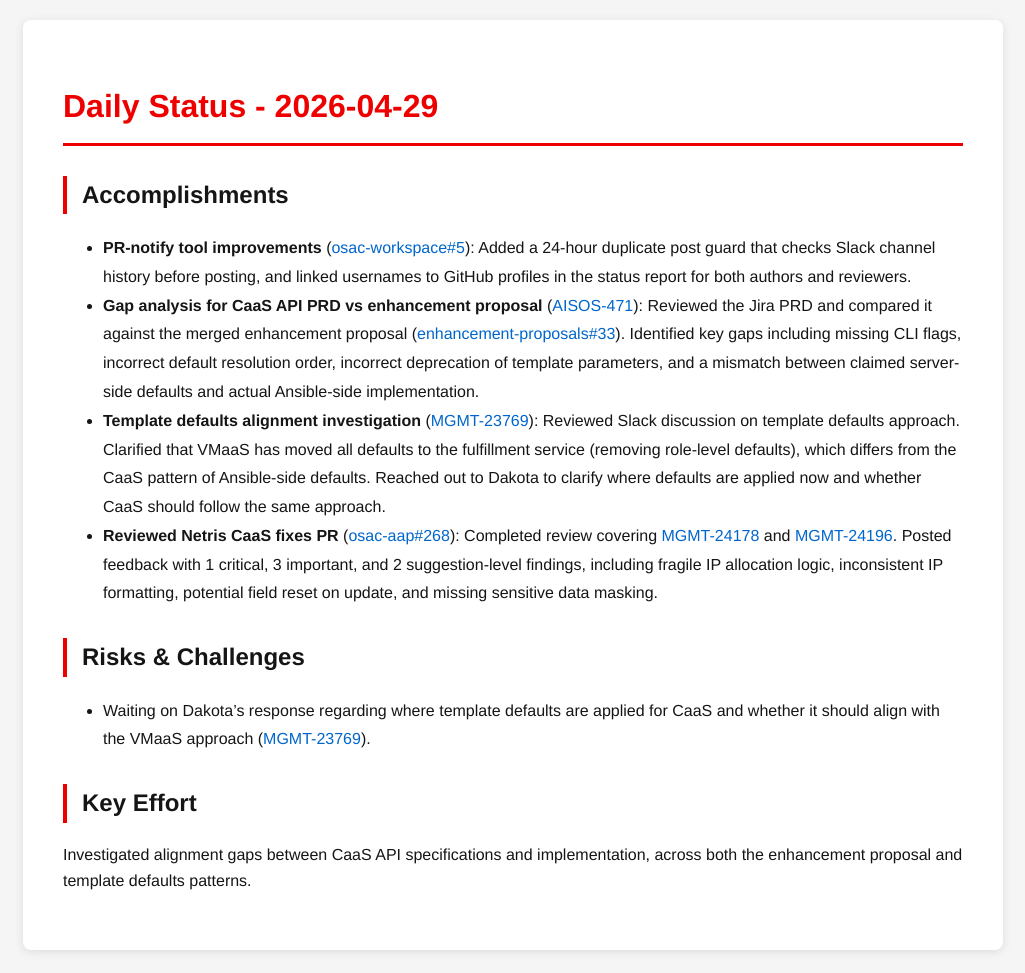
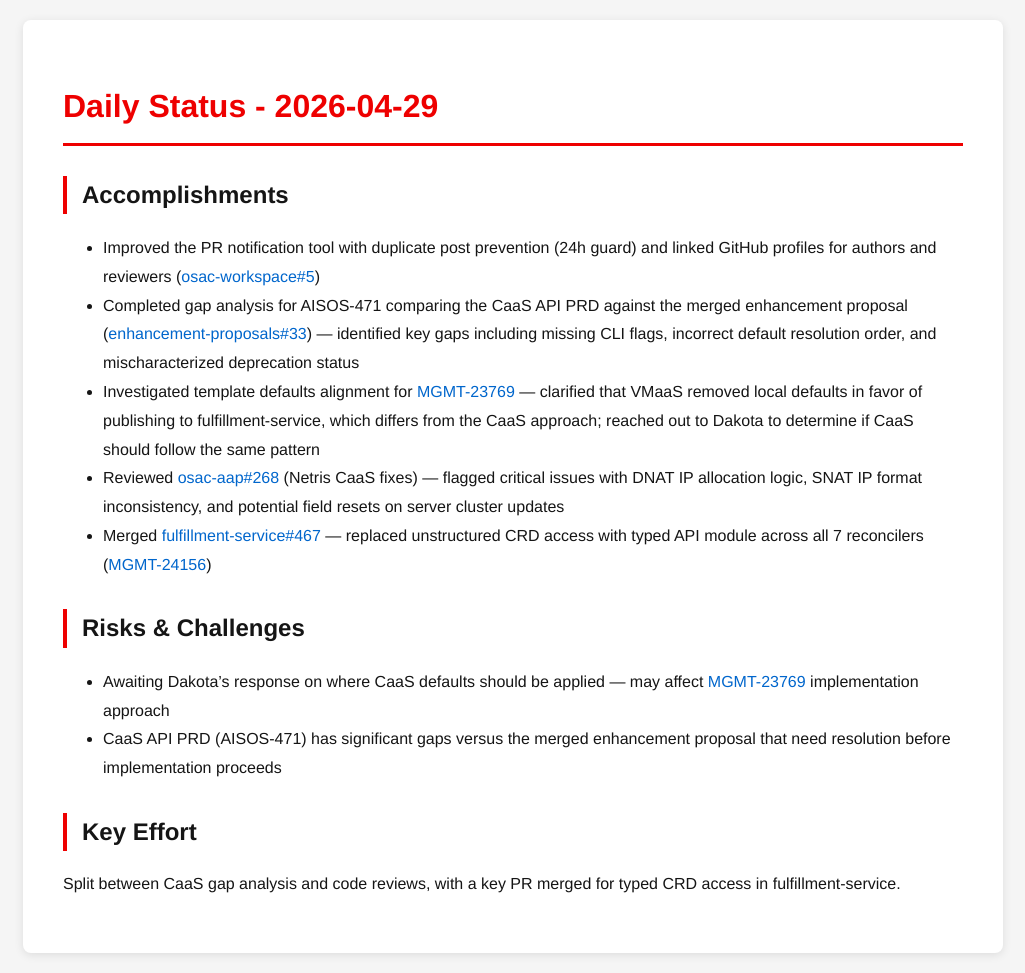
Before and after one commit to tzvatot/daily-status, a Jekyll site: the page built from 2026-04-29.md, in a window 1280 px wide. Shown: the whole page, without its empty margins (127-1152 px from the left). Built offline with Jekyll 4.4.1, drawn with Linux system fonts in a browser that asks for light colours.

Commit message:
Daily status update - 2026-04-29

```diff
--- a/2026-04-29.md
+++ b/2026-04-29.md
@@ -7,13 +7,15 @@ date: 2026-04-29
 # Daily Status - 2026-04-29
 
 ## Accomplishments
-- **PR-notify tool improvements** ([osac-workspace#5](https://github.com/osac-project/osac-workspace/pull/5)): Added a 24-hour duplicate post guard that checks Slack channel history before posting, and linked usernames to GitHub profiles in the status report for both authors and reviewers.
-- **Gap analysis for CaaS API PRD vs enhancement proposal** ([AISOS-471](https://issues.redhat.com/browse/AISOS-471)): Reviewed the Jira PRD and compared it against the merged enhancement proposal ([enhancement-proposals#33](https://github.com/osac-project/enhancement-proposals/pull/33)). Identified key gaps including missing CLI flags, incorrect default resolution order, incorrect deprecation of template parameters, and a mismatch between claimed server-side defaults and actual Ansible-side implementation.
-- **Template defaults alignment investigation** ([MGMT-23769](https://issues.redhat.com/browse/MGMT-23769)): Reviewed Slack discussion on template defaults approach. Clarified that VMaaS has moved all defaults to the fulfillment service (removing role-level defaults), which differs from the CaaS pattern of Ansible-side defaults. Reached out to Dakota to clarify where defaults are applied now and whether CaaS should follow the same approach.
-- **Reviewed Netris CaaS fixes PR** ([osac-aap#268](https://github.com/osac-project/osac-aap/pull/268)): Completed review covering [MGMT-24178](https://issues.redhat.com/browse/MGMT-24178) and [MGMT-24196](https://issues.redhat.com/browse/MGMT-24196). Posted feedback with 1 critical, 3 important, and 2 suggestion-level findings, including fragile IP allocation logic, inconsistent IP formatting, potential field reset on update, and missing sensitive data masking.
+- Improved the PR notification tool with duplicate post prevention (24h guard) and linked GitHub profiles for authors and reviewers ([osac-workspace#5](https://github.com/osac-project/osac-workspace/pull/5))
+- Completed gap analysis for AISOS-471 comparing the CaaS API PRD against the merged enhancement proposal ([enhancement-proposals#33](https://github.com/osac-project/enhancement-proposals/pull/33)) — identified key gaps including missing CLI flags, incorrect default resolution order, and mischaracterized deprecation status
+- Investigated template defaults alignment for [MGMT-23769](https://issues.redhat.com/browse/MGMT-23769) — clarified that VMaaS removed local defaults in favor of publishing to fulfillment-service, which differs from the CaaS approach; reached out to Dakota to determine if CaaS should follow the same pattern
+- Reviewed [osac-aap#268](https://github.com/osac-project/osac-aap/pull/268) (Netris CaaS fixes) — flagged critical issues with DNAT IP allocation logic, SNAT IP format inconsistency, and potential field resets on server cluster updates
+- Merged [fulfillment-service#467](https://github.com/osac-project/fulfillment-service/pull/467) — replaced unstructured CRD access with typed API module across all 7 reconcilers ([MGMT-24156](https://issues.redhat.com/browse/MGMT-24156))
 
 ## Risks & Challenges
-- Waiting on Dakota's response regarding where template defaults are applied for CaaS and whether it should align with the VMaaS approach ([MGMT-23769](https://issues.redhat.com/browse/MGMT-23769)).
+- Awaiting Dakota's response on where CaaS defaults should be applied — may affect [MGMT-23769](https://issues.redhat.com/browse/MGMT-23769) implementation approach
+- CaaS API PRD (AISOS-471) has significant gaps versus the merged enhancement proposal that need resolution before implementation proceeds
 
 ## Key Effort
-Investigated alignment gaps between CaaS API specifications and implementation, across both the enhancement proposal and template defaults patterns.
+Split between CaaS gap analysis and code reviews, with a key PR merged for typed CRD access in fulfillment-service.
```
